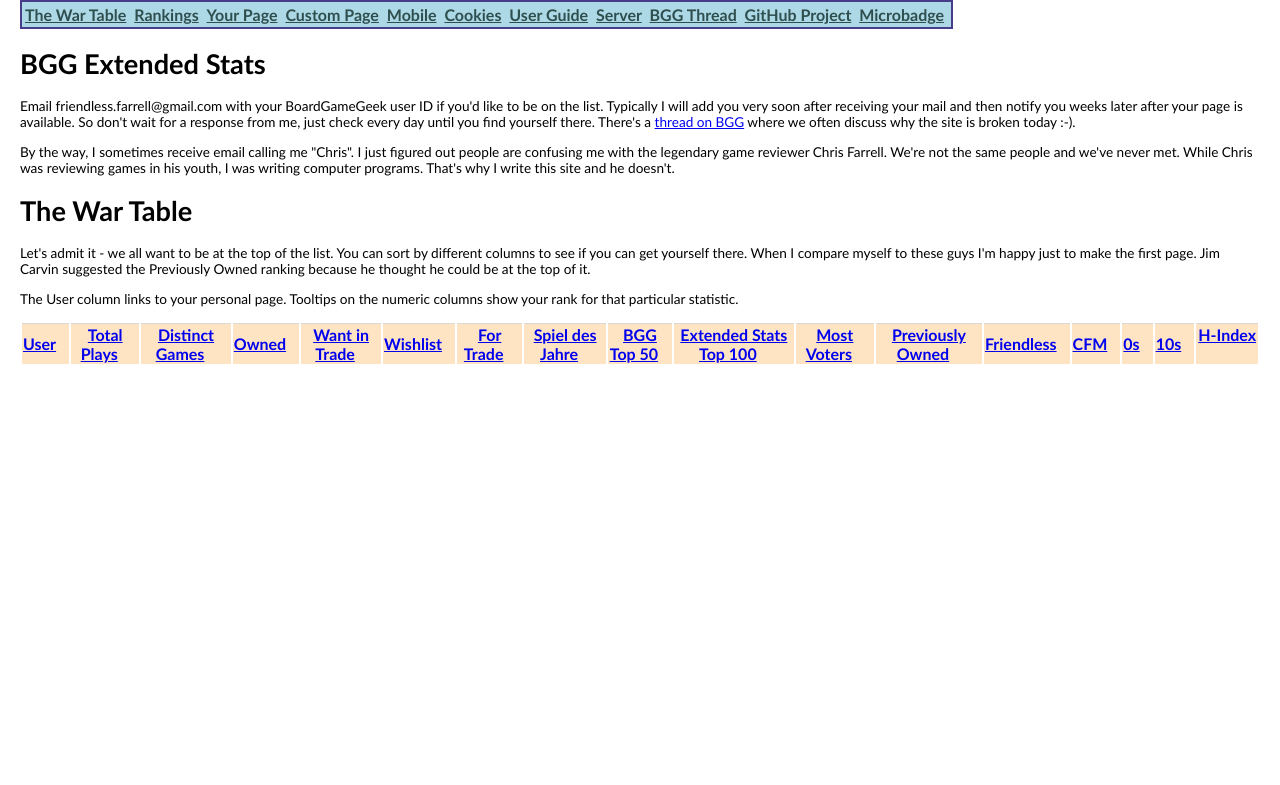
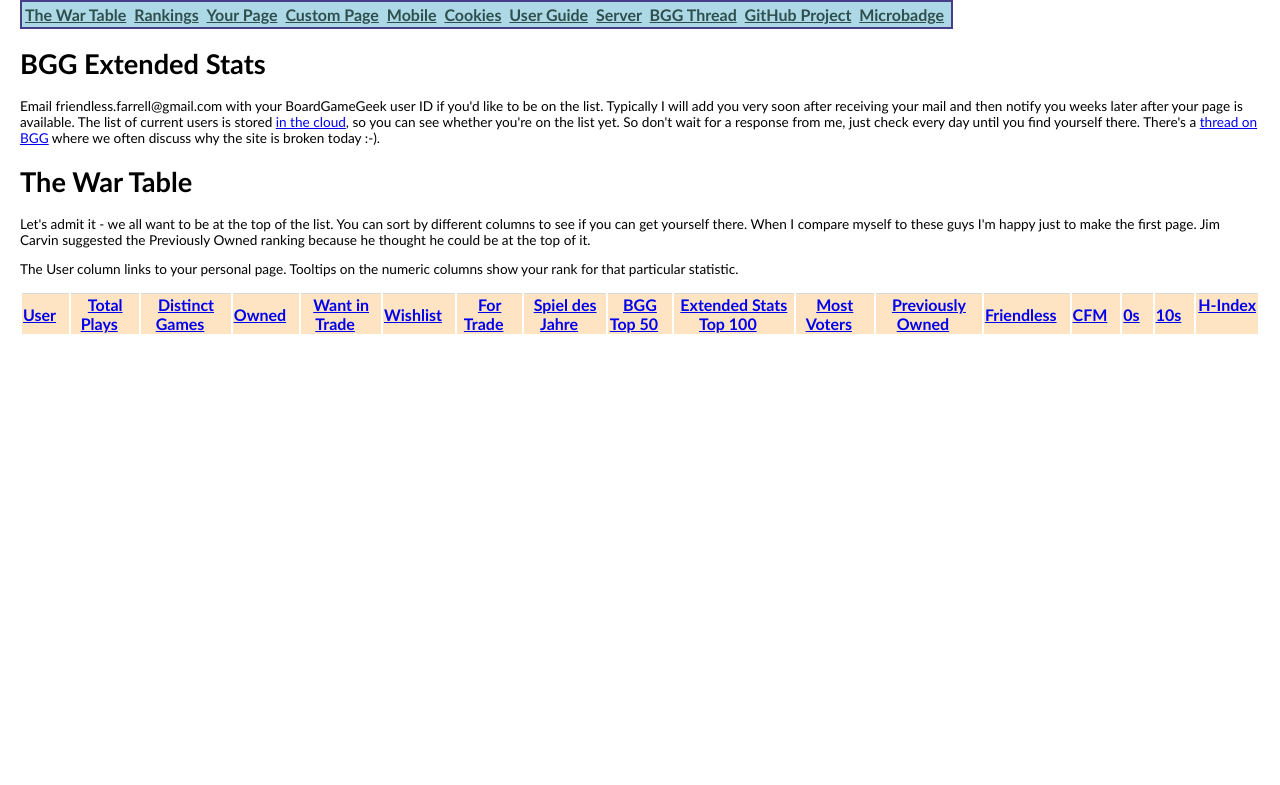
Before and after one commit to DrFriendless/ExtendedStats, a Flask app: template extended/stats/templates/stats/front_page.html in a window 1280 px wide. Shown: the top 785 px of the page. Run offline with Flask 2, Linux system fonts and the light colour scheme; the template is opened without the code that fills it, so the values that code supplies are empty.

Commit message:
fix sgoyt thing; update messages pointing to the current user list

```diff
--- a/extended/stats/selectors.py
+++ b/extended/stats/selectors.py
@@ -407,7 +407,7 @@ class ExpansionSelector(Selector):
         allGames = context.substrate.getAllGeekGamesWithOptions(opts)
         return [ gg for gg in allGames if gg.game.expansion ]
 
-GEEKLIST_URL = "http://boardgamegeek.com/xmlapi/geeklist/%d?comments=0"
+GEEKLIST_URL = "https://boardgamegeek.com/xmlapi/geeklist/%d?comments=0"
 
 THUMBED_BY = "https://boardgamegeek.com/geekrecommend.php?action=recspy&itemtype=listitem&itemid=5072784"
 
--- a/extended/stats/templates/stats/front_page.html
+++ b/extended/stats/templates/stats/front_page.html
@@ -11,14 +11,9 @@
 <H1>BGG Extended Stats</h1>
 Email friendless.farrell@gmail.com with your BoardGameGeek user ID if you'd like to be on the list.
 Typically I will add you very soon after receiving your mail and then notify you weeks later after your page is available.
+The list of current users is stored <A HREF="http://pastebin.com/BvvdxzcH">in the cloud</A>, so you can see whether you're on the list yet.
 So don't wait for a response from me, just check every day until you find yourself there.
 There's a <A HREF="http://boardgamegeek.com/thread/478743/wheres-friendless-stats-site/page/1">thread on BGG</A> where we often discuss why the site is broken today :-).
-<P>
-By the way, I sometimes receive email calling me "Chris".
-I just figured out people are confusing me with the legendary game reviewer Chris Farrell.
-We're not the same people and we've never met.
-While Chris was reviewing games in his youth, I was writing computer programs.
-That's why I write this site and he doesn't.
 
 <div id="fp_plays" class="section tablesection">
 <H1>The War Table</h1>
@@ -60,7 +55,7 @@ The User column links to your personal page. Tooltips on the numeric columns sho
 {% endfor %}
 </tbody>
 </table>
-</plays>
+</div>
 
 </body>
 </html>
--- a/extended/stats/templates/stats/geek_error.html
+++ b/extended/stats/templates/stats/geek_error.html
@@ -9,6 +9,8 @@
 <P>
 That user doesn't seem to be in Extended Stats. Make sure you have the case exactly right, and use %20 in the URL instead of spaces.
 <P>
-If you're not in Extended Stats and you'd like to be, please email Friendless (friendless.farrell@gmail.com) and ask to be added. You just need to tell him your BGG user ID.
+If you're not in Extended Stats and you'd like to be, please email Friendless (friendless.farrell@gmail.com) and ask to be added.
+You just need to tell him your BGG user ID.
+The list of current users is stored <A HREF="http://pastebin.com/BvvdxzcH">in the cloud</A> so you can see whether you've been added yet.
 </body>
 </html>
```
